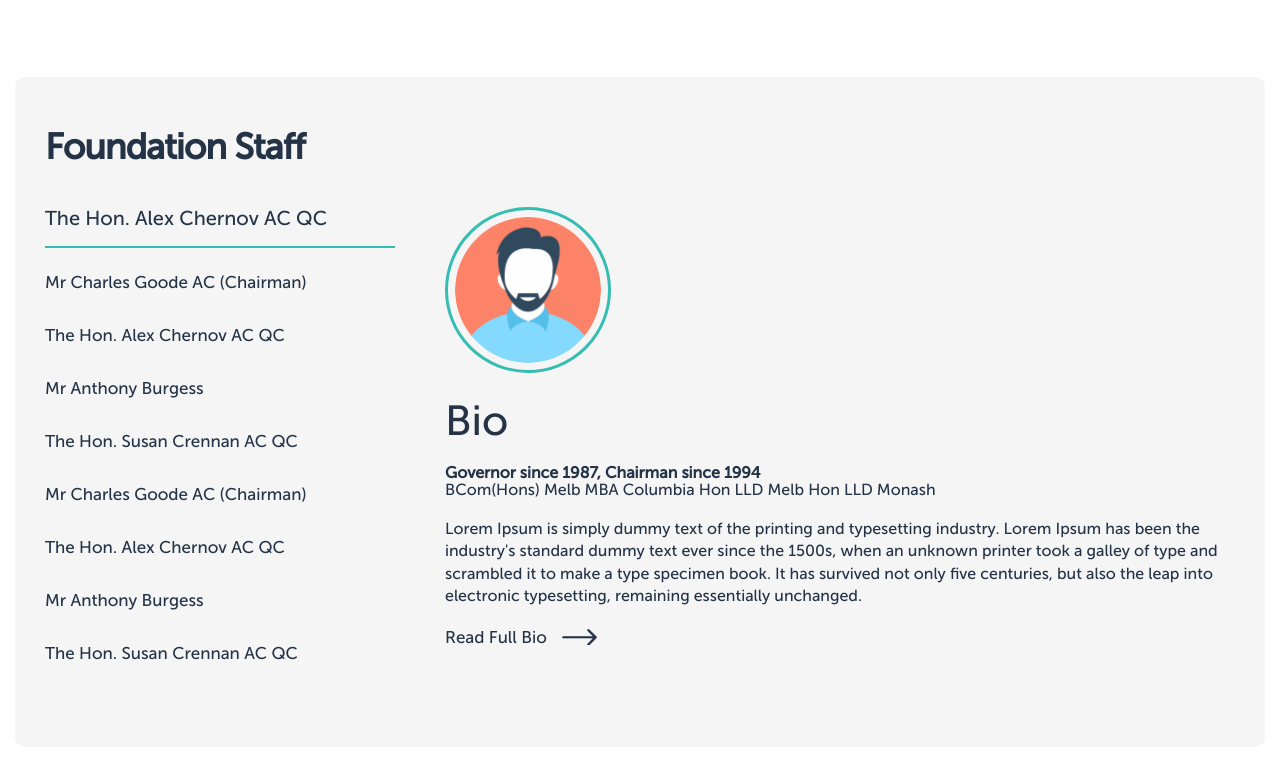
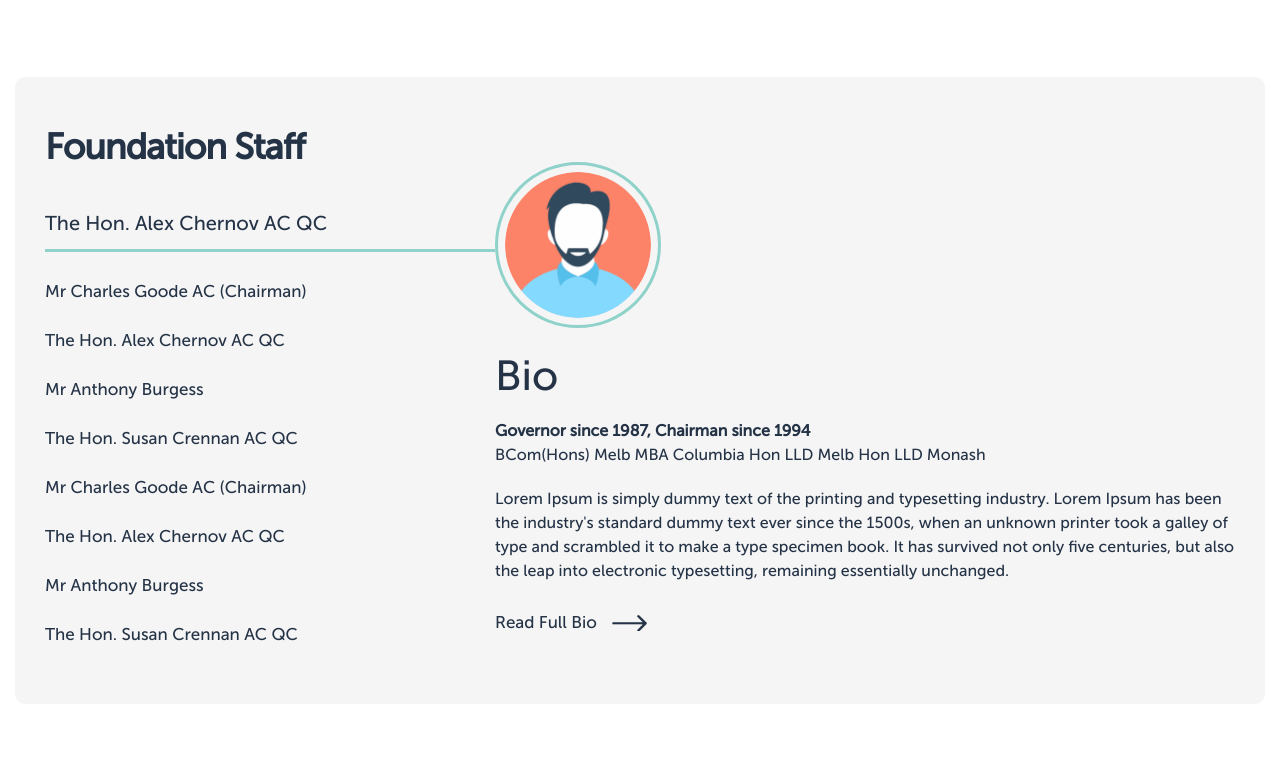
Before and after one commit to srizonsansar/ipf-developers, a website: page index.html in a window 1280 px wide. Shown: the part 683-1440 px from the top of the page. Drawn offline with Linux system fonts and the light colour scheme.

Commit message:
Fixes on Foundation Staff done

```diff
--- a/assets/scss/1-Basic/_variables.scss
+++ b/assets/scss/1-Basic/_variables.scss
@@ -17,6 +17,7 @@ $color-turquoise: #35BDB2;
 $color-turquoise-light: #9FD3CD;
 $color-turquoise2: #91d2cb;
 $color-turquoise3: #3db6b3;
+$color-turquoise4: #8FD2CA;
 $color-blue: #1BAACE;
 $color-blue-dark: #0078A5;
 $color-blue-dark2: #006085;
--- a/assets/scss/home/_foundation.scss
+++ b/assets/scss/home/_foundation.scss
@@ -19,7 +19,7 @@
         @include responsive('lg'){
             background-color: $color-grey-5;
             border-radius: 10px;
-            padding: 50px 30px;
+            padding: 50px 30px 30px;
         }
     }
     &--title{
@@ -36,9 +36,11 @@
         }
         @include responsive('xl'){
             font-size: 36px;
+            padding-bottom: 45px;
         }
         @include responsive('xxl'){
             font-size: 40px;
+            padding-bottom: 50px;
         }
         @include responsive('xxxl'){
             font-size: 48px;
@@ -61,47 +63,49 @@
             display: flex;
             flex-direction: column;
             flex: 0 0 400px;
-            padding-right: 50px;
+        }
+        @include responsive('xl'){
+            flex: 0 0 450px;
         }
         @include responsive('xxxl'){
             flex: 0 0 500px;
-            padding-right: 0;
         }
         &--list{
-            padding-bottom: 15px;
-            margin-bottom: 15px;
+            margin-bottom: 30px;
             cursor: pointer;
             @include responsive('xl'){
                 font-size: 17px;
-                margin-bottom: 17px;
-                padding-bottom: 17px;
             }
             @include responsive('xxl'){
                 font-size: 19px;
-                margin-bottom: 19px;
-                padding-bottom: 19px;
             }
             @include responsive('xxxl'){
                 font-size: 21px;
-                margin-bottom: 21px;
-                padding-bottom: 21px;
+                margin-bottom: 35px;
 
             }
             &.active{
-                border-bottom: 2px solid $color-turquoise;
+                border-bottom: 3px solid $color-turquoise;
                 margin-bottom: 25px;
+                padding-bottom: 15px;
                 font-weight: 500;
                 order: -1;
+                font-size: 18px;
+                @include responsive('lg'){
+                    border-color: $color-turquoise4;
+                }
                 @include responsive('xl'){
                     font-size: 20px;
+                    margin-bottom: 30px;
                 }
                 @include responsive('xxl'){
                     font-size: 22px;
-                    border-width: 3px;
+                    padding-bottom: 20px;
                 }
                 @include responsive('xxxl'){
                     font-size: 24px;
                     border-width: 5px;
+                    margin-bottom: 35px;
 
                 }
             }
@@ -112,9 +116,17 @@
         @include responsive('lg'){
             padding-left: 0;
             flex: 0 0 calc(100% - 400px);
+            margin-top: -50px;
+        }
+        @include responsive('xl'){
+            flex: 0 0 calc(100% - 450px);
+        }
+        @include responsive('xxl'){
+            margin-top: -85px;
         }
         @include responsive('xxxl'){
             flex: 0 0 calc(100% - 500px);
+            margin-top: -85px;
         }
         .slick-list{
             padding:0 15px 0 0;
@@ -148,9 +160,6 @@
                     flex-direction: row;
                     justify-content: space-between;
                 }
-                @include responsive('xxxl'){
-                    margin-top: -85px;
-                }
             }
         }
         &__photo{
@@ -162,13 +171,20 @@
             padding: 7px;
             @include responsive('lg'){
                 margin: 0 0 25px;
+                border-color: $color-turquoise4;
+            }
+            @include responsive('xxl'){
+                flex: 0 0 240px;
+                height: 240px;
+                border-width: 4px;
+                padding: 10px;
+                margin: 0;
             }
             @include responsive('xxxl'){
-                flex: 0 0 274px;
-                height: 274px;
+                flex: 0 0 275px;
+                height: 275px;
                 border-width: 5px;
                 padding: 15px;
-                margin: 0;
             }
             &--img{
                 width: 100%;
@@ -176,10 +192,13 @@
             }
         }
         &__info{
+            @include responsive('xxl'){
+                width: 100%;
+                padding-top: 15px;
+                max-width: 565px;
+            }
             @include responsive('xxxl'){
-                width: 100%;
                 max-width: 465px;
-                padding-top: 15px;
             }
             &--title{
                 display: flex;
@@ -227,6 +246,10 @@
             }
             &--bioTitle{
                 padding-bottom: 20px;
+                line-height: 1.4;
+                @include responsive('xl'){
+                    line-height: 1.5;
+                }
                 @include responsive('xxxl'){
                     font-size: 14px;
                     padding-bottom: 50px;
@@ -251,6 +274,9 @@
             p{
                 padding-bottom: 20px;
                 line-height: 1.4;
+                @include responsive('xl'){
+                    line-height: 1.5;
+                }
                 @include responsive('xxxl'){
                     font-size: 17px;
                     line-height: 1.5;
@@ -261,6 +287,9 @@
                 display: flex;
                 font-weight: 500;
                 font-size: 17px;
+                @include responsive('lg'){
+                    padding-top: 10px;
+                }
                 @include responsive('xxxl'){
                     padding-top: 20px;
                 }
```
Also changed, not shown: assets/css/style.css.
